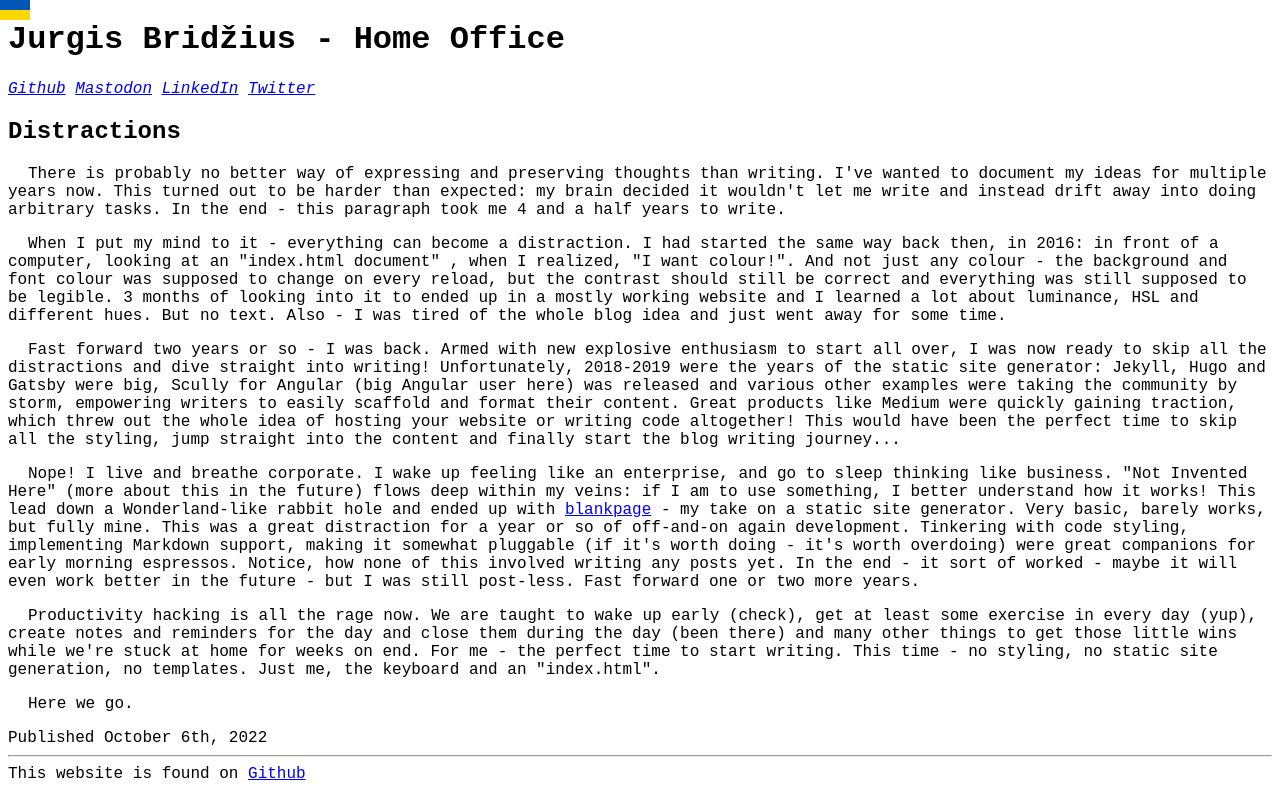
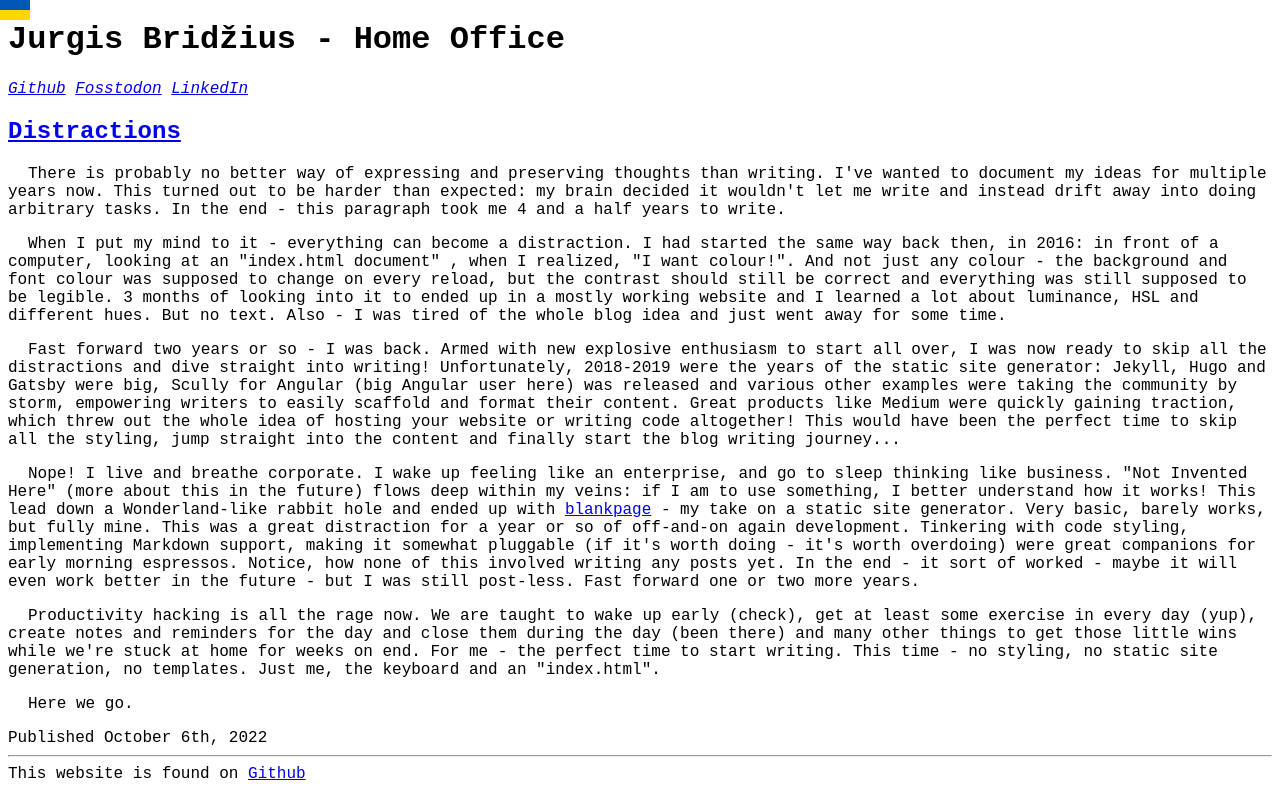
Before and after one commit to bridzius/bridzius.github.io, a plain HTML site: page index.html in a window 1280 px wide. Drawn offline with Linux system fonts and the light colour scheme.

Commit message:
rip twitter
Signed-off-by: Jurgis Bridžius <jurgis@bridzius.lt>

```diff
--- a/index.html
+++ b/index.html
@@ -35,17 +35,16 @@
             <h1>Jurgis Bridžius - Home Office</h1>
             <address>
                 <a rel="me" href="https://github.com/bridzius">Github</a>
-                <a rel="me" href="https://fosstodon.org/@bridzius">Mastodon</a>
+                <a rel="me" href="https://fosstodon.org/@bridzius">Fosstodon</a>
                 <a rel="me" href="https://www.linkedin.com/in/bridzius"
                     >LinkedIn</a
                 >
-                <a rel="me" href="https://twitter.com/bridzius">Twitter</a>
             </address>
         </header>
         <main>
             <article id="distractions">
                 <header>
-                    <h2>Distractions</h2>
+			<a href="#distractions"><h2>Distractions</h2></a>
                 </header>
                 <p>
                     There is probably no better way of expressing and preserving
```
